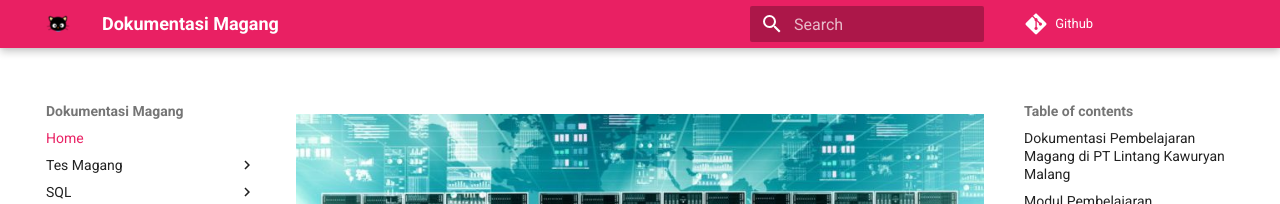
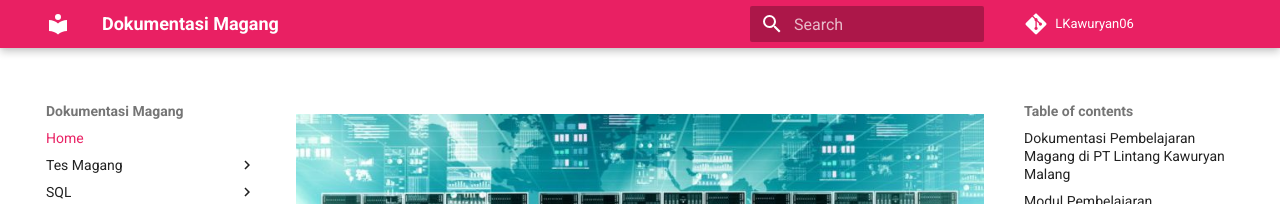
Before and after one commit to WisnuAgung/mkdocs-fix, an MkDocs documentation site: the page built from docs/index.md, in a window 1280 px wide. Shown: the top 204 px of the page. Built offline with MkDocs 1.6.1 and Material for MkDocs 9.7.7, drawn with Linux system fonts in a browser that asks for light colours; comment, search, counter and statistics services are not loaded; old or Windows-style settings are respelled for this version of MkDocs.

Commit message:
fix bug mkdocs.yml

```diff
--- a/mkdocs.yml
+++ b/mkdocs.yml
@@ -1,8 +1,7 @@
 site_name: Dokumentasi Magang
 site_favicon: favicon.ico
-
 extra_css: [extra.css]
-repo_name: 'Github'
+repo_name: 'LKawuryan06'
 repo_url: 'https://github.com/WisnuAgung/mkdocs-fix'
 copyright: 'Copyright &copy; 2017 - 2018 LKawuryan06'
 
@@ -10,7 +9,6 @@ theme : material
 markdown_extensions :
   - codehilite
 extra:
-  logo: 'img/logo.png'
   palette:
     primary: 'pink'
     accent: 'light-blue'
@@ -82,7 +80,6 @@ pages:
         - 'Private'           : 'menu/php/keyword_php/keywordPhp_private.md'
         - 'Protected'         : 'menu/php/keyword_php/keywordPhp_protected.md'
         - 'Public'            : 'menu/php/keyword_php/keywordPhp_public.md'
-        - 'Requence'          : 'menu/php/keyword_php/keywordPhp_requence.md'
         - 'Require'           : 'menu/php/keyword_php/keywordPhp_require.md'
         - 'Require once'      : 'menu/php/keyword_php/keywordPhp_requireOnce.md'
         - 'Return'            : 'menu/php/keyword_php/keywordPhp_return.md'
```
